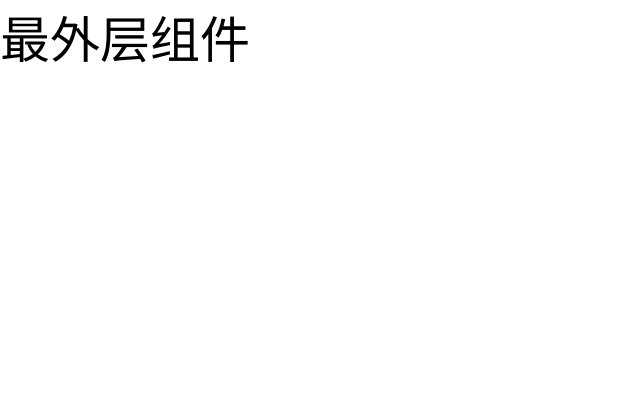
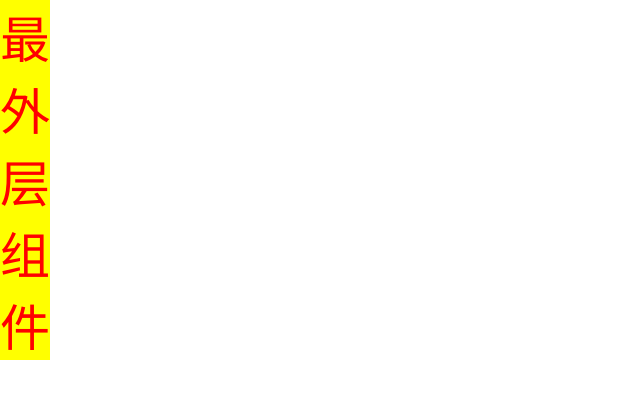
Before and after one commit to yao-yue/kfc_take-out, a React app in the folder kfc-takeout/: page / in a window 1280 px wide. Shown: the whole page, without its empty margins (0-640 px from the left). Built offline with nearby package versions, Linux system fonts and the light colour scheme.

Commit message:
:beer: :beers:

```diff
--- a/kfc-takeout/src/containers/App.js
+++ b/kfc-takeout/src/containers/App.js
@@ -1,19 +1,17 @@
 import React from "react"
-
-import style from "./App.scss"
+import "./app.scss"
 
 
 
 class App extends React.Component {
   constructor(props) {
     super(props);
-
     this.state = {
     };
   }
   render() {
     return (
-     <div style={style.wrapper}>
+     <div className="app-wrapper">
        最外层组件
      </div>
     );
--- a/kfc-takeout/src/containers/App.scss
+++ b/kfc-takeout/src/containers/App.scss
@@ -1,3 +1,5 @@
-.wrapper {
+.app-wrapper {
     background-color: yellow;
+    color: red;
+    width: 1rem;
 }
```
Also changed, not shown: kfc-takeout/src/components/swiper/swiper.js (added, +11 -0 lines), kfc-takeout/src/components/swiper/swiper.scss (added).
